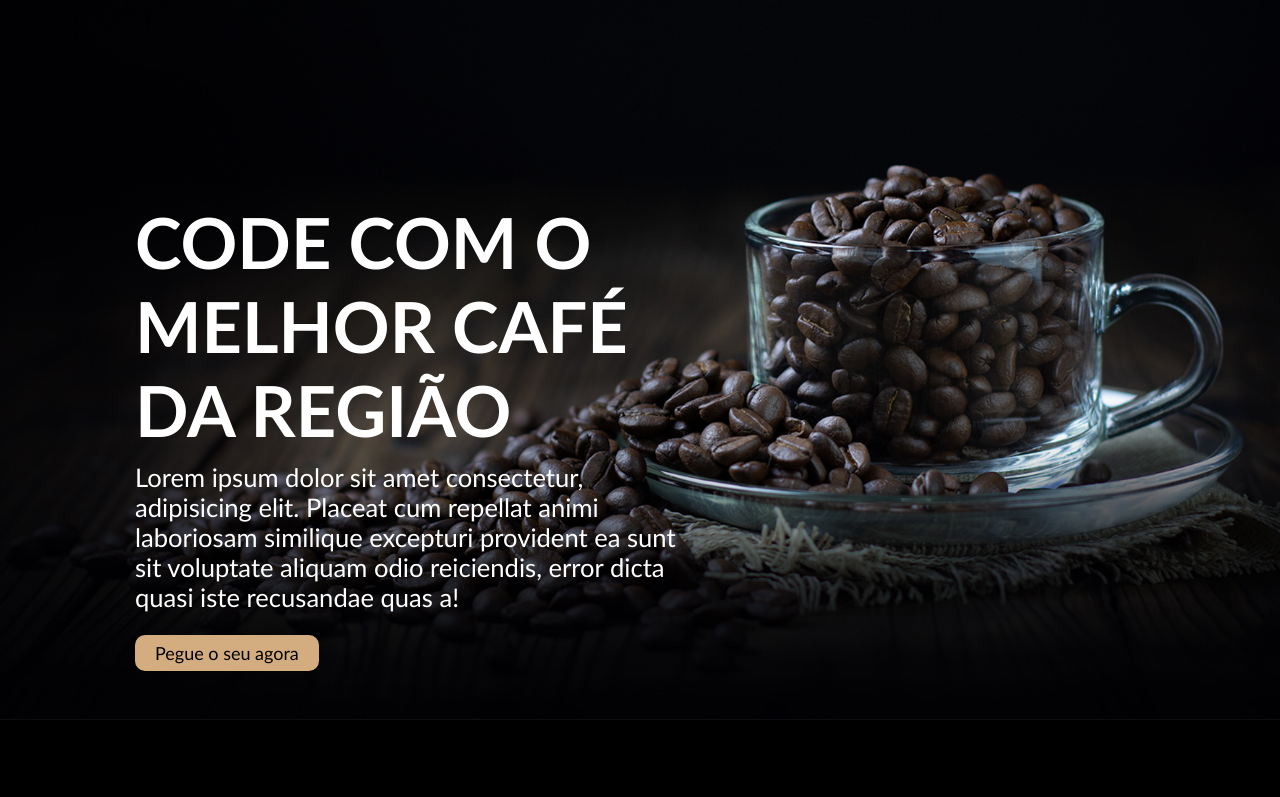
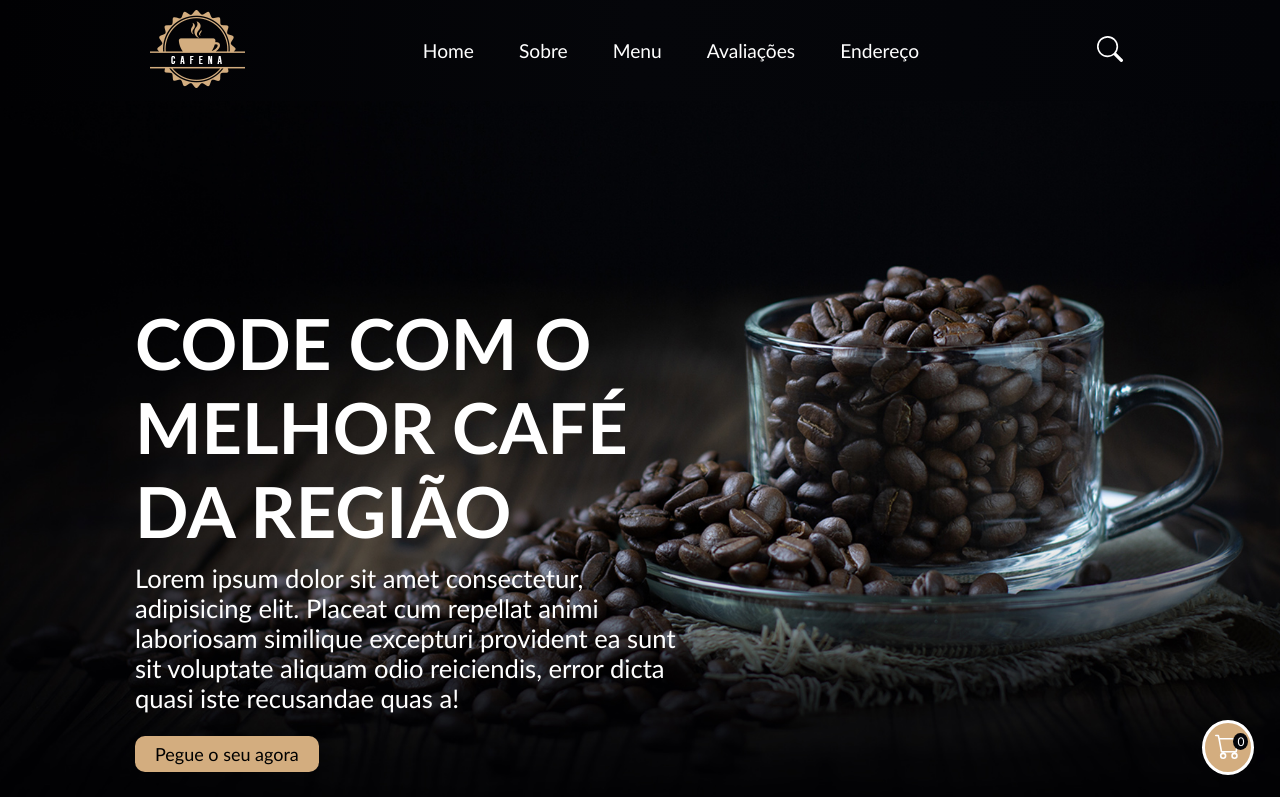
Before and after one commit to RenissonC/coffe, a plain HTML site: page index.html in a window 1280 px wide. Shown: the top 797 px of the page. Drawn offline with Linux system fonts and the light colour scheme.

Commit message:
first commit

```diff
--- a/index.html
+++ b/index.html
@@ -8,7 +8,56 @@
     <link rel="shortcut icon" href="/img/logo.png" type="image/x-icon">
 </head>
 <body>
+    <header>
+        <div class="header-fixed" id="#headerFixed">
+            <div class="into-header">
+                <div class="logo" >
+                    <a href=""><img src="/img/logo.png" alt=""></a>
+                    <svg xmlns="http://www.w3.org/2000/svg" width="16" height="16" fill="currentColor" class="menu-hamburger" viewBox="0 0 16 16">
+                        <path fill-rule="evenodd" d="M2.5 12a.5.5 0 0 1 .5-.5h10a.5.5 0 0 1 0 1H3a.5.5 0 0 1-.5-.5m0-4a.5.5 0 0 1 .5-.5h10a.5.5 0 0 1 0 1H3a.5.5 0 0 1-.5-.5m0-4a.5.5 0 0 1 .5-.5h10a.5.5 0 0 1 0 1H3a.5.5 0 0 1-.5-.5"/>
+                      </svg>
 
+                </div>
+                <div class="menu-nav ">
+
+                    <ul class="menu">
+                        <a href="">
+                            <li>Home</li>
+                        </a>
+                        <a href="">
+                            <li>Sobre</li>
+                        </a>
+                        <a href="#nossoMenu">
+                            <li>Menu</li>
+                        </a>
+                        <a href="#opinionsOurCustomers">
+                            <li>Avaliações</li>
+                        </a>
+                        <a href="#address">
+                            <li>Endereço</li>
+                        </a>
+                    </ul>
+                </div>
+                <div class="cartANDsearch">
+                    <div class="cart">
+                        <div class="amountInCar">0</div>
+                            <svg xmlns="http://www.w3.org/2000/svg" width="40" height="40" fill="currentColor" class="bi bi-cart" viewBox="0 0 16 16">
+                                <path d="M0 1.5A.5.5 0 0 1 .5 1H2a.5.5 0 0 1 .485.379L2.89 3H14.5a.5.5 0 0 1 .491.592l-1.5 8A.5.5 0 0 1 13 12H4a.5.5 0 0 1-.491-.408L2.01 3.607 1.61 2H.5a.5.5 0 0 1-.5-.5M3.102 4l1.313 7h8.17l1.313-7zM5 12a2 2 0 1 0 0 4 2 2 0 0 0 0-4m7 0a2 2 0 1 0 0 4 2 2 0 0 0 0-4m-7 1a1 1 0 1 1 0 2 1 1 0 0 1 0-2m7 0a1 1 0 1 1 0 2 1 1 0 0 1 0-2"/>
+                              </svg>
+
+                    </div>
+                    <div class="search">
+                        <a href="">
+                            <svg xmlns="http://www.w3.org/2000/svg" width="16" height="16" fill="currentColor" class="bi bi-search" viewBox="0 0 16 16">
+                                <path d="M11.742 10.344a6.5 6.5 0 1 0-1.397 1.398h-.001q.044.06.098.115l3.85 3.85a1 1 0 0 0 1.415-1.414l-3.85-3.85a1 1 0 0 0-.115-.1zM12 6.5a5.5 5.5 0 1 1-11 0 5.5 5.5 0 0 1 11 0"/>
+                              </svg>
+                        </a>
+                    </div>
+                </div>
+            </div>
+        </div>
+
+</header>
 <main >
     <div class="CartOpen">
         <div class="overlay" id="overlay"> </div>
```
